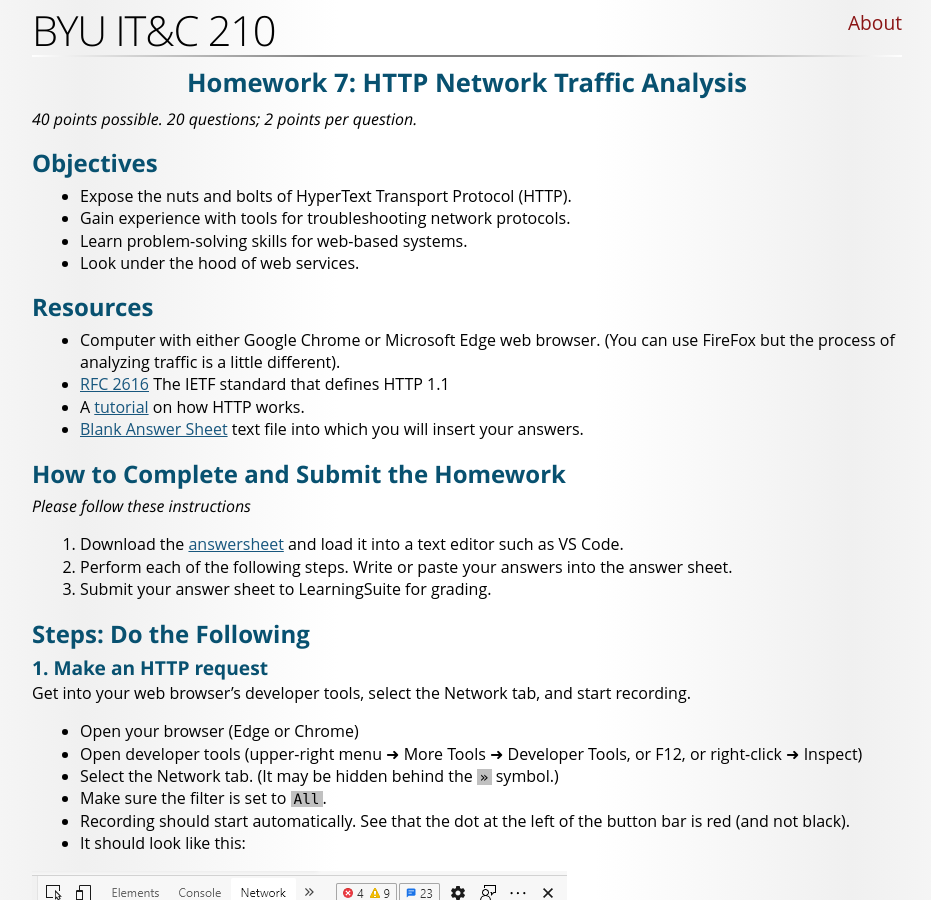
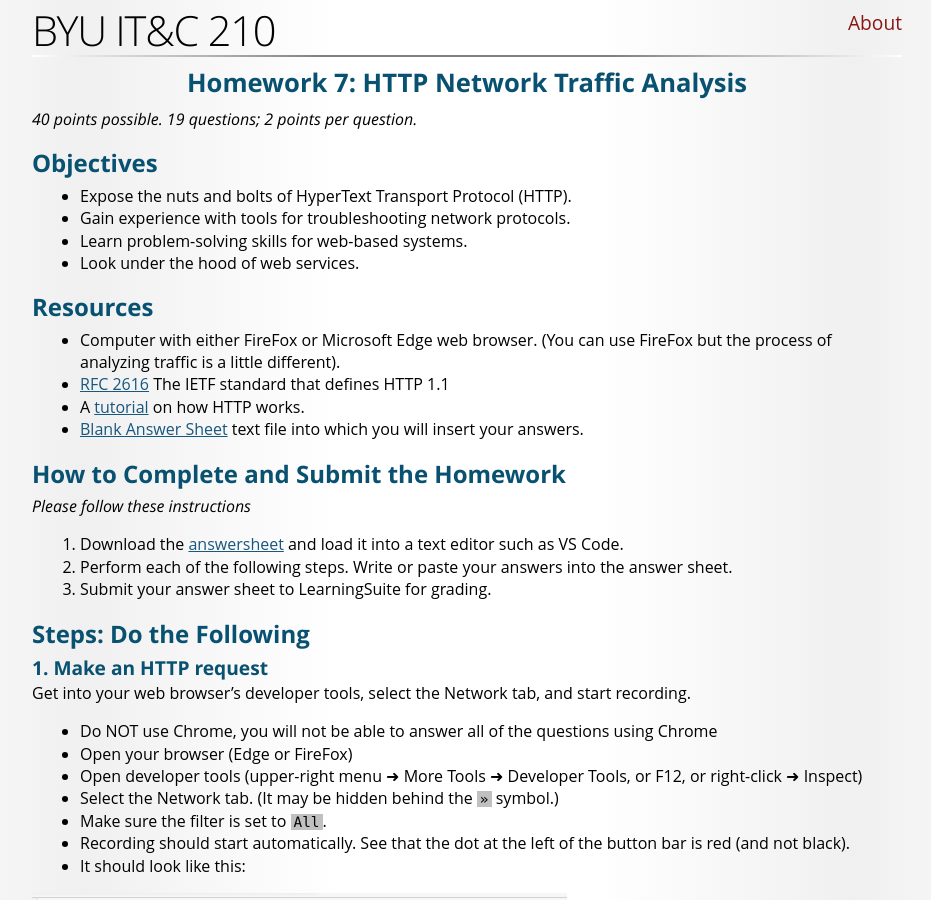
Before and after one commit to BYU-ITC-210/BYU-ITC-210.github.io, a Jekyll site: the page built from HW7-HTTP.md, in a window 1280 px wide and 900 px high. Shown: the whole window, without its empty margins (173-1104 px from the left). Built offline with Jekyll 4.4.1, drawn with Linux system fonts in a browser that asks for light colours; some web fonts are replaced; some of the changed text lies outside the part shown.

Commit message:
Removed question
What type of server is BYU IT&C using?
The response just shows NA now

```diff
--- a/HW7-HTTP.md
+++ b/HW7-HTTP.md
@@ -2,7 +2,7 @@
 title: "Homework 7: HTTP Network Traffic Analysis"
 ---
 
-*40 points possible. 20 questions; 2 points per question.*
+*40 points possible. 19 questions; 2 points per question.*
 
 ## Objectives
 
@@ -13,7 +13,7 @@
 
 ## Resources
 
-* Computer with either Google Chrome or Microsoft Edge web browser. (You can use FireFox but the process of analyzing traffic is a little different).
+* Computer with either FireFox or Microsoft Edge web browser. (You can use FireFox but the process of analyzing traffic is a little different).
 * [RFC 2616](https://www.rfc-editor.org/info/rfc2616) The IETF standard that defines HTTP 1.1
 * A [tutorial](http://www.steves-internet-guide.com/http-basics/) on how HTTP works.
 * [Blank Answer Sheet](HW7-HTTP-Answersheet.txt){: download="HW7-HTTP-Answersheet.txt"} text file into which you will insert your answers.
@@ -31,7 +31,8 @@
 
 Get into your web browser's developer tools, select the Network tab, and start recording.
 
-* Open your browser (Edge or Chrome)
+* Do NOT use Chrome, you will not be able to answer all of the questions using Chrome
+* Open your browser (Edge or FireFox)
 * Open developer tools (upper-right menu ➜ More Tools ➜ Developer Tools, or F12, or right-click ➜ Inspect)
 * Select the Network tab. (It may be hidden behind the `»` symbol.)
 * Make sure the filter is set to `All`.
@@ -74,7 +75,6 @@
 <p>
 <div class="question">What status number did you receive?</div>
 <div class="question">Explain what the number means.</div>
-<div class="question">What type of server is BYU IT&C using?</div>
 <div class="question">What <code>Content-Type</code> is the response body in?</div>
 <div class="question">Did the server compress the response? (Hint: See the <code>Content-Encoding</code> header.)</div>
 </p>
```
